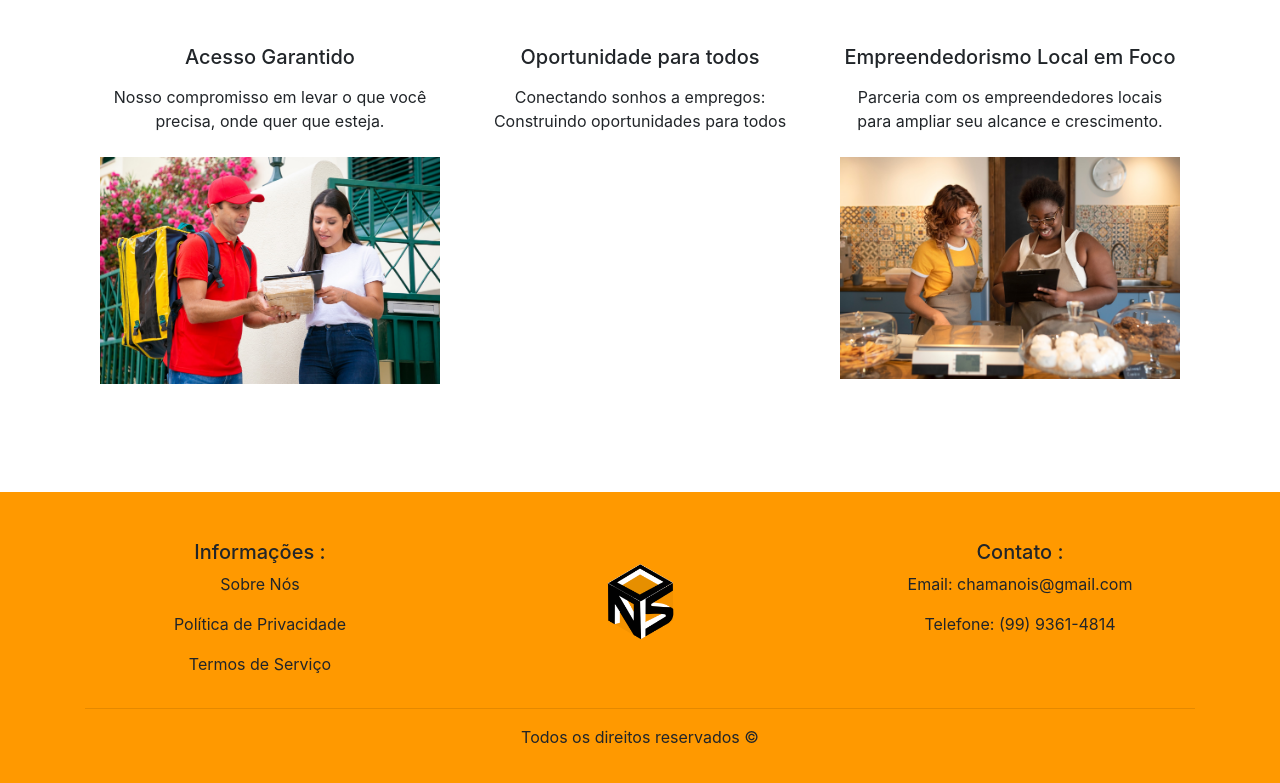
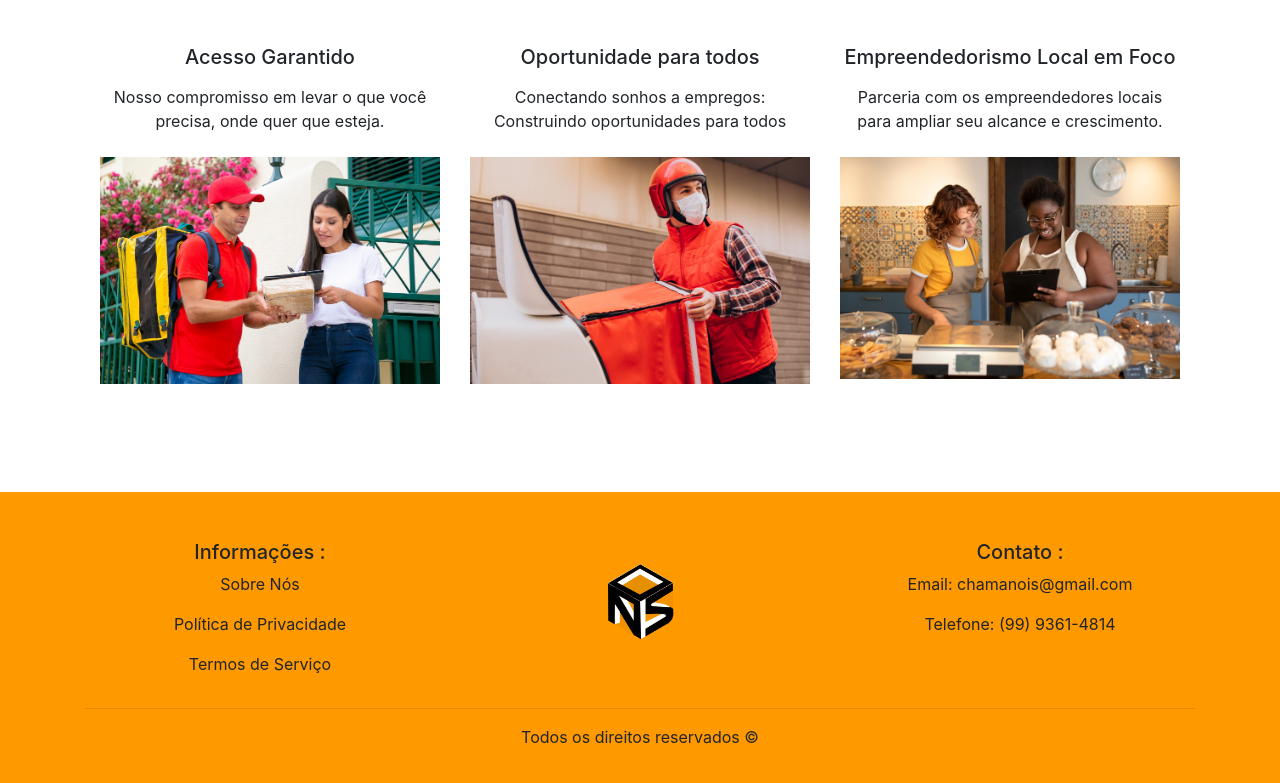
Before and after one commit to Chama-Nois/Chama-Nois, a plain HTML site: page index.html in a window 1280 px wide. Shown: the part 802-1585 px from the top of the page. Drawn offline with nearby package versions, Linux system fonts and the light colour scheme.

Commit message:
adicionado a parte de oportunidades

```diff
--- a/index.html
+++ b/index.html
@@ -79,7 +79,7 @@
                         <div class="col text-center">
                             <h5 class="mb-3">Oportunidade para todos</h5>
                             <p class="mb-4">Conectando sonhos a empregos: Construindo oportunidades para todos</p>
-                            <img src="" alt="">
+                            <img src="img/oportunidade.jpeg" alt="" class="img-fluid">
                         </div>
                         <div class="col text-center">
                             <h5 class="mb-3">Empreendedorismo Local em Foco</h5>
```
Also changed, not shown: img/oportunidade.jpeg (added).
